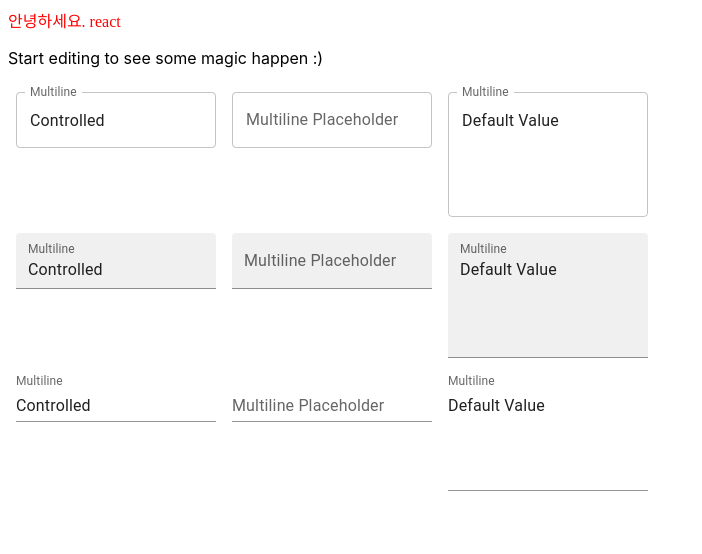
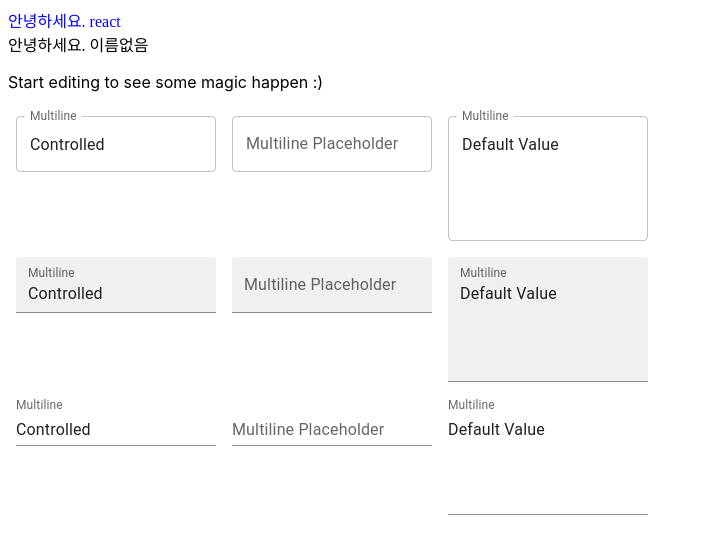
Before and after one commit to sangblee4528/react-20221128, a React (Create React App) app: page / in a window 1280 px wide. Shown: the top 554 px of the page, without its empty margins (0-702 px from the left). Built offline with nearby package versions, Linux system fonts and the light colour scheme.

Commit message:
2 files modified

```diff
--- a/src/App.js
+++ b/src/App.js
@@ -6,7 +6,8 @@ import Hello from './Hello';
 export default function App() {
   return (
     <div>
-      <Hello name="react" color="red" />
+      <Hello name="react" color="blue" />
+      <Hello />
       <p>Start editing to see some magic happen :)</p>
       <MultilineTextFields />
     </div>
--- a/src/Hello.js
+++ b/src/Hello.js
@@ -4,4 +4,7 @@ function Hello({ color, name }) {
   return <div style={{ color }}> 안녕하세요. {name} </div>;
 }
 
+Hello.defaultProps = {
+  name: '이름없음',
+};
 export default Hello;
```
